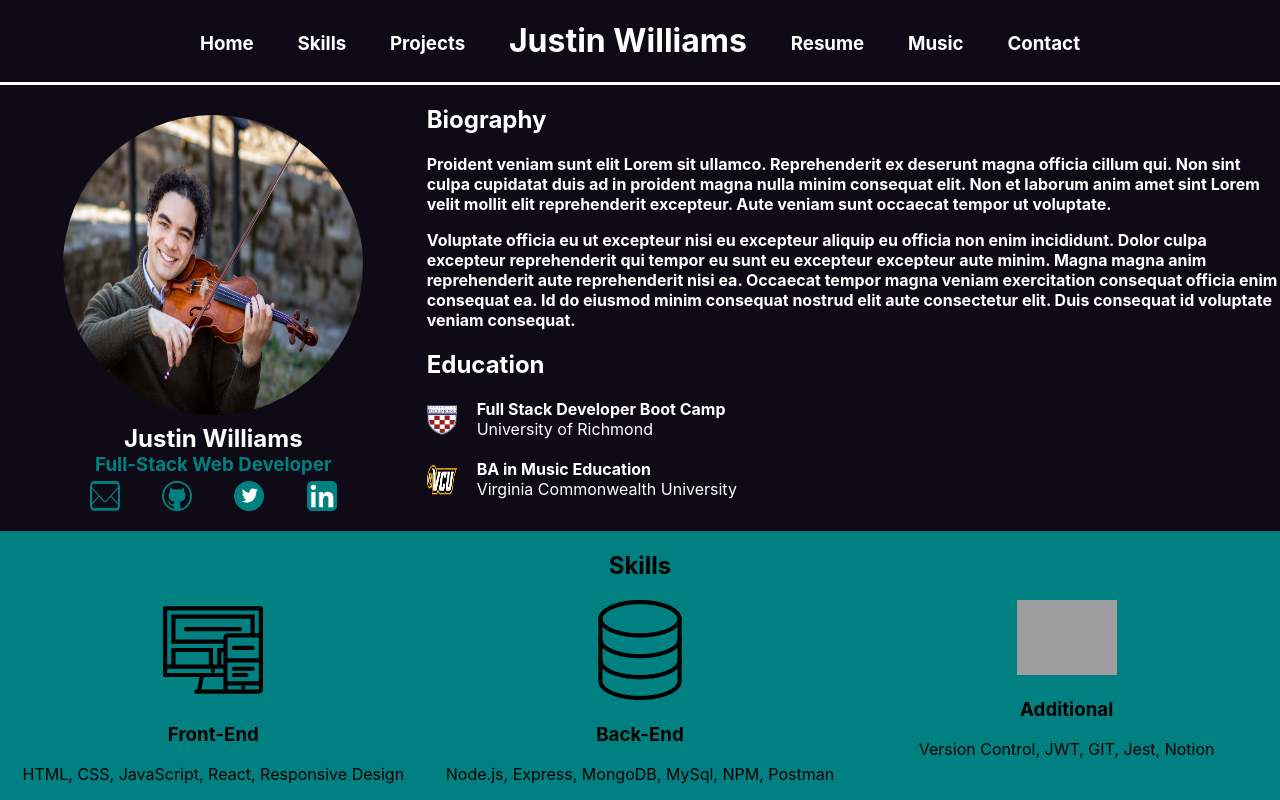
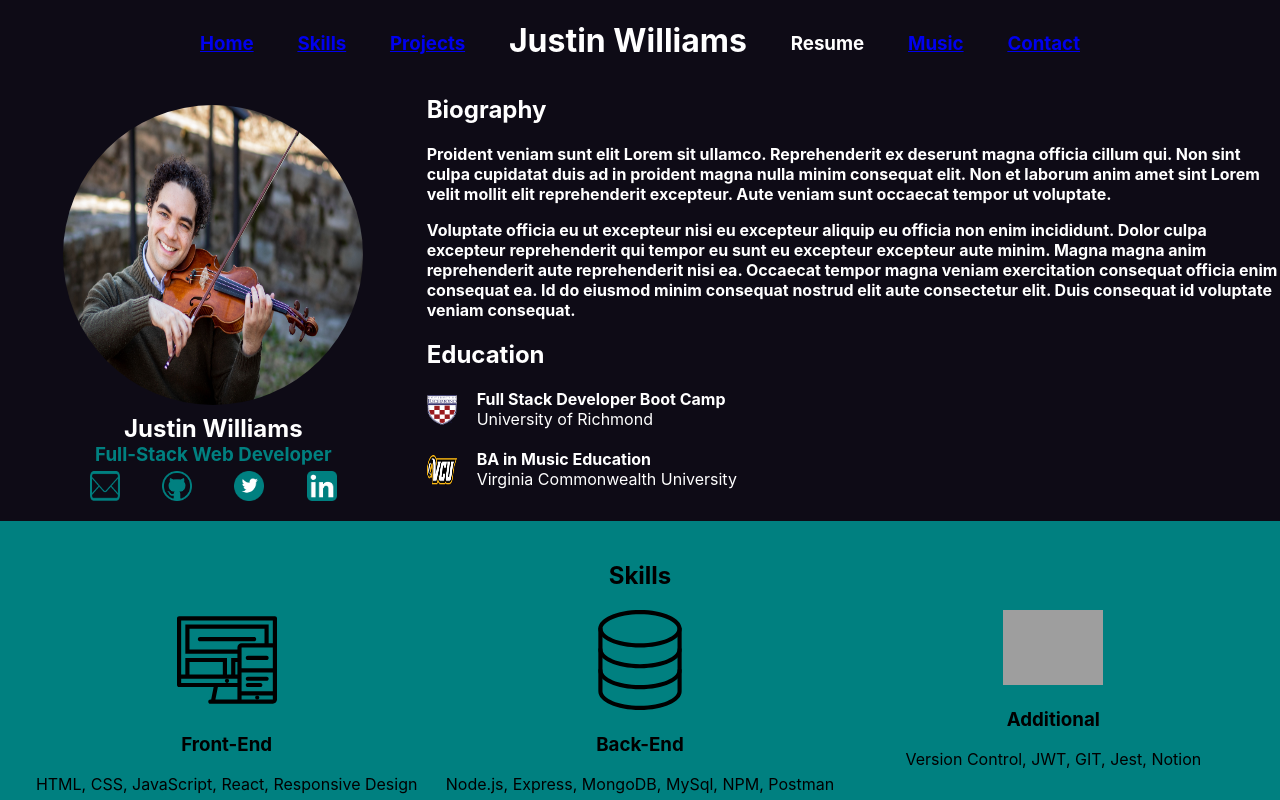
Before and after one commit to justinwilliamsrva/react-portfolio, a React (Create React App) app: page / in a window 1280 px wide. Shown: the top 800 px of the page. Built offline with nearby package versions, Linux system fonts and the light colour scheme; grey boxes are pictures that could not be loaded.

Commit message:
created links for nav bar

```diff
--- a/src/App.js
+++ b/src/App.js
@@ -12,7 +12,7 @@ function App() {
   return (
     <div className="App">
       <Header />
-      <div className="content">
+      <div id="content">
         <Home />
         <Skills />
         <ProjectList />
--- a/src/Footer.js
+++ b/src/Footer.js
@@ -9,7 +9,7 @@ export default function Footer() {
       <>
         <div className="section-header" id="contact">
           <div className="container-contact">
-            <h3>Contact Form</h3>
+            <h2>Contact Form</h2>
             <form onSubmit={handleSubmit}>
               <label htmlFor="name"></label>
               <input type="name" id="name" name="name" placeholder="Name" />
@@ -61,8 +61,10 @@ export default function Footer() {
   return (
     <>
       <div className="section-header" id="contact">
+        <span id="contacts"></span>
+
         <div className="container-contact">
-          <h3>Contact Form</h3>
+          <h2>Contact Form</h2>
           <form onSubmit={handleSubmit}>
             <label htmlFor="name"></label>
             <input type="name" id="name" name="name" placeholder="Name" />
--- a/src/Header.js
+++ b/src/Header.js
@@ -5,13 +5,23 @@ export default function Header() {
     <div>
       <div className="header">
         <div className="header-content">
-          <h3>Home</h3>
-          <h3>Skills</h3>
-          <h3>Projects</h3>
+          <h3>
+            <a href="#content">Home</a>
+          </h3>
+          <h3>
+            <a href="#skillet">Skills</a>
+          </h3>
+          <h3>
+            <a href="#project">Projects</a>
+          </h3>
           <h1 className="name">Justin Williams</h1>
           <h3>Resume</h3>
-          <h3>Music</h3>
-          <h3>Contact</h3>
+          <h3>
+            <a href="#musics">Music</a>
+          </h3>
+          <h3>
+            <a href="#contacts">Contact</a>
+          </h3>
         </div>
       </div>
     </div>
--- a/src/Home.js
+++ b/src/Home.js
@@ -2,7 +2,7 @@ import React from "react";
 
 export default function Home() {
   return (
-    <div className="home">
+    <div id="home">
       <div className="personal">
         {/* <div id="profile"> */}
         <img id="profile" src="/Justin-min.jpg" />
--- a/src/Music/Music.js
+++ b/src/Music/Music.js
@@ -57,6 +57,7 @@ const videos = [
 export default function Music() {
   return (
     <div className="section-header" id="music">
+       <span id="musics"></span>
       <h2>Music</h2>
       <div id="music-videos">
         {videos.map((video) => (
--- a/src/Projects/ProjectList.js
+++ b/src/Projects/ProjectList.js
@@ -31,14 +31,13 @@ const projects = [
 ];
 export function ProjectList() {
   return (
-    <div>
-      <div className="section-header" id="projects">
-        <h2>Projects</h2>
+    <div className="section-header" id="projects">
+      <span id="project"></span>
+      <h2>Projects</h2>
 
-        {projects.map((project) => (
-          <Project key={project.id} props={project} />
-        ))}
-      </div>
+      {projects.map((project) => (
+        <Project key={project.id} props={project} />
+      ))}
     </div>
   );
 }
--- a/src/Skills.js
+++ b/src/Skills.js
@@ -2,8 +2,9 @@ import React from "react";
 
 export default function Skills() {
   return (
-    <div id="skills">
-      <h2 className="section-header">Skills</h2>
+    <div className="section-header" id="skills">
+      <span id="skillet"></span>
+      <h2>Skills</h2>
       <div id="skills-desc">
         <div className="skills-section" id="front-end">
           <img src="/responsive.svg" />
--- a/src/index.css
+++ b/src/index.css
@@ -4,6 +4,9 @@
 }
 * {
   box-sizing: border-box;
+}
+html {
+  scroll-behavior: smooth;
 }
 
 body {
@@ -45,14 +48,14 @@ code {
   display: inline;
 }
 
-/* .content {
-  overflow-y: scroll;
-} */
+#content {
+  padding-top: 75px;
+}
 
-.home {
+#home {
   display: flex;
   background-color: var(--primary-bg-color);
-  margin-top: 85px;
+  /* margin-top: 85px; */
   /* height: 500px; */
   color: white;
   padding-bottom: 20px;
@@ -122,6 +125,11 @@ code {
   /* height: 500px; */
   background-color: var(--secondary-bg-color);
   text-align: center;
+  position: relative;
+}
+#skillet {
+  position: absolute;
+  top: -75px;
 }
 .section-header {
   /* text-align: center; */
@@ -146,6 +154,11 @@ code {
   /* height: 500px; */
   color: white;
   padding-bottom: 20px;
+  position: relative;
+}
+#project {
+  position: absolute;
+  top: -75px;
 }
 .project-card,
 .project-card-reverse {
@@ -217,6 +230,11 @@ code {
 /* MUSIC */
 #music {
   background-color: var(--secondary-bg-color);
+  position: relative;
+}
+#musics {
+  position: absolute;
+  top: -75px;
 }
 
 #music-videos {
@@ -257,11 +275,18 @@ code {
 }
 
 .text {
-  background-color: #4caf50;
-  color: black;
+  background-color: var(--primary-bg-color);
+
+  color: var(--secondary-bg-color);
+  border: 1px var(--secondary-bg-color) solid;
   font-size: 16px;
-  padding: 16px 32px;
+  padding: 12px 20px;
   text-decoration: none;
+  border-radius: 4px;
+}
+.text:hover {
+  background-color: var(--secondary-bg-color);
+  color: white;
 }
 
 /* Contact */
@@ -269,6 +294,11 @@ code {
 #contact {
   background-color: var(--primary-bg-color);
   color: white;
+  position: relative;
+}
+#project {
+  position: absolute;
+  top: -75px;
 }
 input[type="email"],
 input[type="name"],
@@ -282,6 +312,8 @@ textarea {
   margin-top: 6px; /* Add a top margin */
   margin-bottom: 16px; /* Bottom margin */
   resize: vertical; /* Allow the user to vertically resize the textarea (not horizontally) */
+  font-family: "Times New Roman", Times, serif;
+  font-size: 12px;
 }
 
 /* Style the submit button with a specific background color etc */
```
